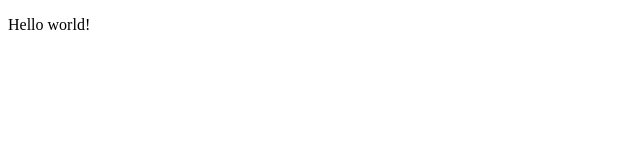
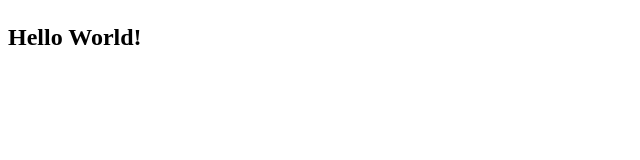
Before and after one commit to Przemyslawpomorski98/StudyProjects, a plain HTML site: page index.html in a window 1280 px wide. Shown: the whole page, without its empty margins (0-640 px from the left). Drawn offline with Linux system fonts and the light colour scheme.

Commit message:
Initial commit

```diff
--- a/index.html
+++ b/index.html
@@ -6,6 +6,10 @@
     <title>Document</title>
 </head>
 <body>
-    <p>Hello world!</p>
+    <section class="section_one">
+        <div class="hello">
+            <h1><p>Hello World!</p></h1>
+        </div>
+    </section>
 </body>
 </html>
```
